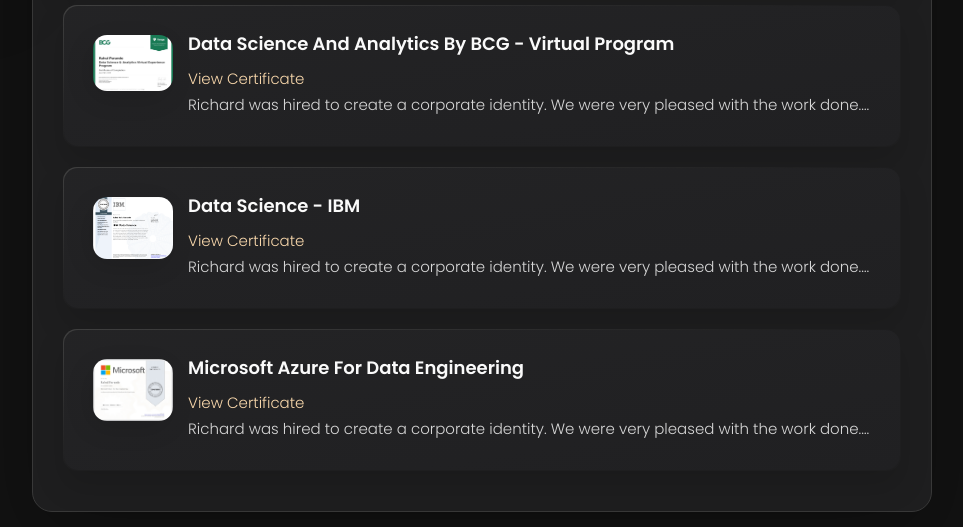
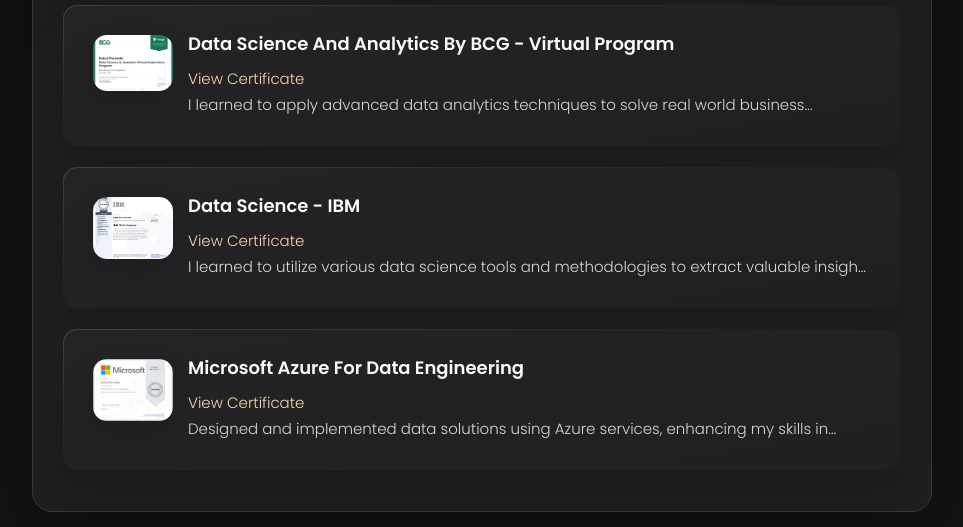
Before and after one commit to R4hul04/Portfolio, a Flask app: page / in a window 1280 px wide. Shown: the part 967-1494 px from the top of the page, without its empty margins (308-1271 px from the left). Run offline with Flask 2, Linux system fonts and the light colour scheme; some libraries are stand-ins or nearby versions.

Commit message:
deleted unwanted files

```diff
--- a/templates/index.html
+++ b/templates/index.html
@@ -526,7 +526,7 @@
 
             <div class="modal-img-wrapper">
               <figure class="modal-avatar-box">
-                <img src="./static/images/avatar-1.png" alt="Daniel lewis" width="80" data-modal-img>
+                <img src="./static/images/avatar-1.png" width="80" data-modal-img>
               </figure>
 
               <!-- <img src="./static/images/icon-quote.svg" alt="quote icon"> -->
@@ -535,17 +535,7 @@
             <div class="modal-content">
 
               <h4 class="h3 modal-title" data-modal-title>Google Advanced Data Analytics</h4>
-
-              <time datetime="2021-06-14">14 June, 2021</time>
-
               <div data-modal-text>
-                <p>
-                  Richard was hired to create a corporate identity. We were very pleased with the work done. She has a
-                  lot of experience
-                  and is very concerned about the needs of client. Lorem ipsum dolor sit amet, ullamcous cididt
-                  consectetur adipiscing
-                  elit, seds do et eiusmod tempor incididunt ut laborels dolore magnarels alia.
-                </p>
               </div>
 
             </div>
@@ -570,7 +560,7 @@
               <h4 class="h4 testimonials-item-title" data-testimonials-title>Google Advanced Data Analytics</h4>
 
               <div class="testimonials-text" data-testimonials-text>
-                <a href="./static/images/Google Adv Data Analytics.pdf" class="contact-link" target="_blank" style="color: rgb(248, 215, 171); ">View Certificate</a>
+                <a href="./static/images/Google_Adv_Data_Analytics.pdf" class="contact-link" target="_blank" style="color: rgb(248, 215, 171); ">View Certificate</a>
 
                 <p style="margin-top: 2px;">
                   Through hands-on labs and projects, this certification provided me with practical skills in data science and machine learning. I gained proficiency in Python programming, working with SQL databases, developing data visualizations, and creating machine learning models.
@@ -592,11 +582,7 @@
               <div class="testimonials-text" data-testimonials-text>
                 <a href="./static/images/BCG.pdf" class="contact-link" target="_blank" style="color: rgb(248, 215, 171); ">View Certificate</a>
                 <p style="margin-top: 2px;">
-                  Richard was hired to create a corporate identity. We were very pleased with the work done. She has a
-                  lot of experience
-                  and is very concerned about the needs of client. Lorem ipsum dolor sit amet, ullamcous cididt
-                  consectetur adipiscing
-                  elit, seds do et eiusmod tempor incididunt ut laborels dolore magnarels alia.
+                  I learned to apply advanced data analytics techniques to solve real world business problem, enhancing my ability to make data-driven decisions. Additionally, I gained practical experience in using machine learning algorithms for predictive analysis and strategic insights.
                 </p>
               </div>
 
@@ -615,11 +601,7 @@
               <div class="testimonials-text" data-testimonials-text>
                 <a href="./static/images/IBM.pdf" class="contact-link" target="_blank" style="color: rgb(248, 215, 171); ">View Certificate</a>
                 <p style="margin-top: 2px;">
-                  Richard was hired to create a corporate identity. We were very pleased with the work done. She has a
-                  lot of experience
-                  and is very concerned about the needs of client. Lorem ipsum dolor sit amet, ullamcous cididt
-                  consectetur adipiscing
-                  elit, seds do et eiusmod tempor incididunt ut laborels dolore magnarels alia.
+                  I learned to utilize various data science tools and methodologies to extract valuable insights from data, strengthening my analytical skills. I also gained hands-on experience in deploying machine learning models and understanding their real-world applications.
                 </p>
               </div>
 
@@ -636,14 +618,9 @@
               <h4 class="h4 testimonials-item-title" data-testimonials-title>Microsoft Azure for Data Engineering</h4>
 
               <div class="testimonials-text" data-testimonials-text>
-                <a href="./static/images/Coursera Azure_Data_Engineering.pdf" class="contact-link" target="_blank" style="color: rgb(248, 215, 171); ">View Certificate</a>
+                <a href="./static/images/Coursera_Azure_Data_Engineering.pdf" class="contact-link" target="_blank" style="color: rgb(248, 215, 171); ">View Certificate</a>
                 <p style="margin-top: 2px;">
-                  Richard was hired to create a corporate identity. We were very pleased with the work done. She has a
-                  lot of experience
-                  and is very concerned about the needs of client. Lorem ipsum dolor sit amet, ullamcous cididt
-                  consectetur adipiscing
-                  elit, seds do et eiusmod tempor incididunt ut laborels dolore magnarels alia.
-                </p>
+                  Designed and implemented data solutions using Azure services, enhancing my skills in cloud-based data engineering. I also gained practical experience in building data pipelines and managing large-scale data processing.
               </div>
 
             </div>
@@ -1194,7 +1171,7 @@
             </li>
 
             <li class="blog-post-item">
-              <a href="./static/images/Coursera AzureDevOps.pdf" target="_blank">
+              <a href="./static/images/Coursera_AzureDevOps.pdf" target="_blank">
 
                 <figure class="blog-banner-box">
                   <img src="./static/images/AzureDevOps.png" alt="Azure DevOps" loading="lazy">
```
Also changed, not shown: 6 other files.
